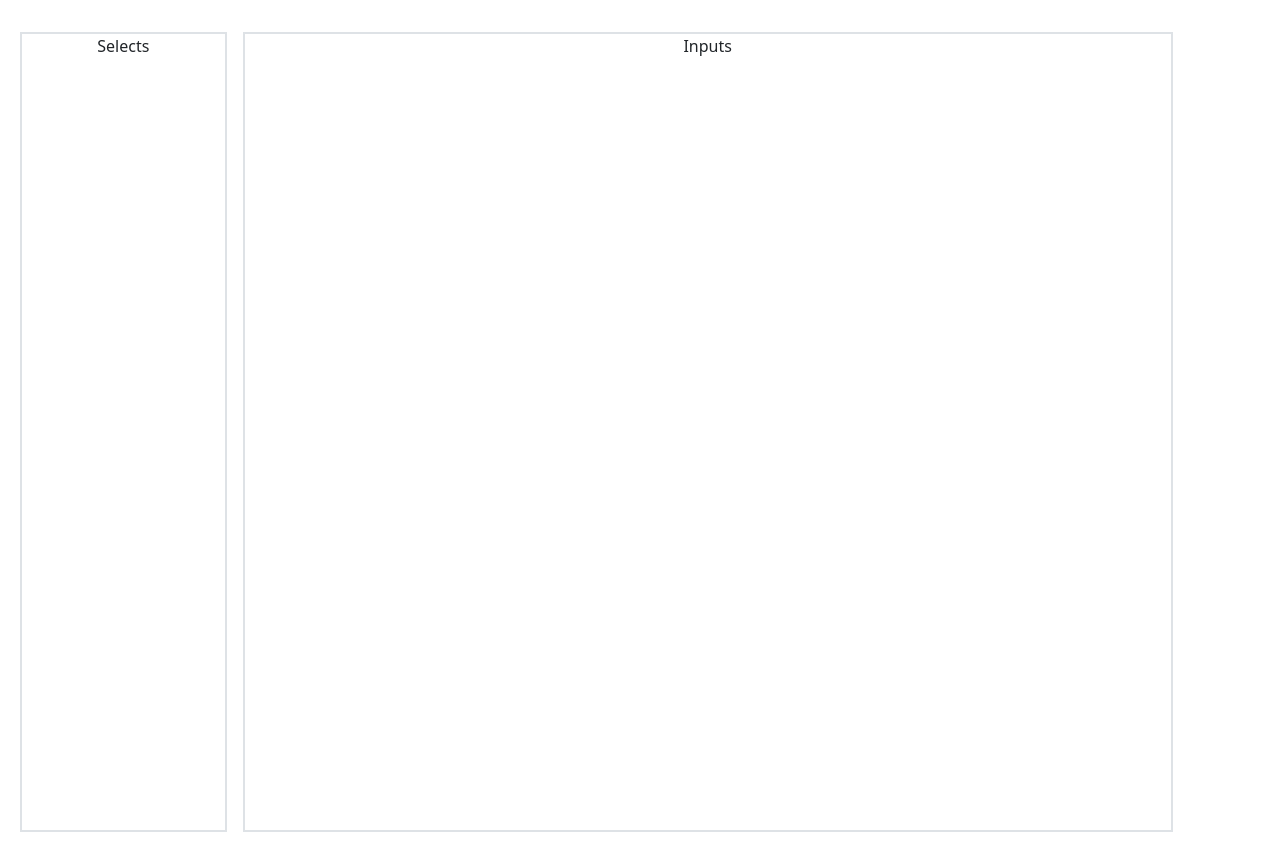
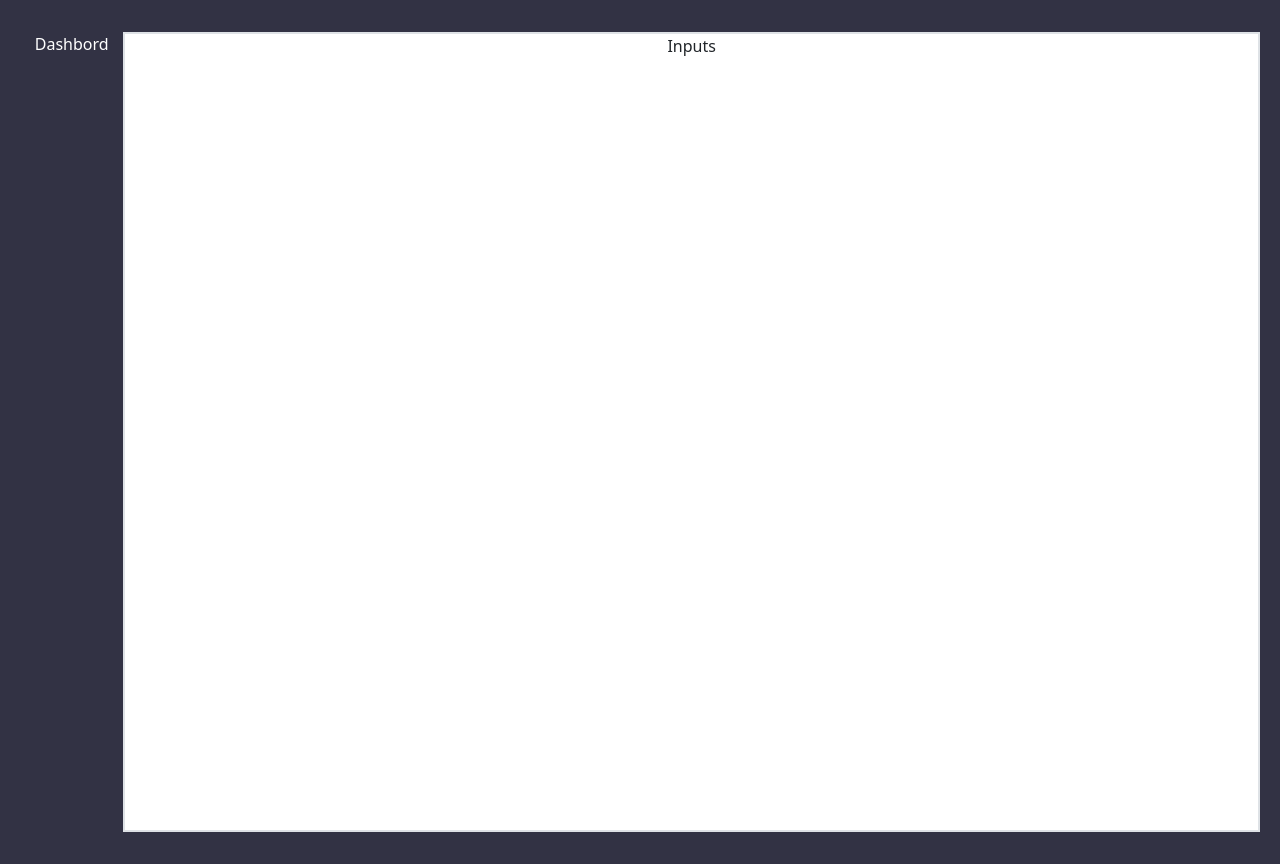
Before and after one commit to Condebasura/Consultorio, a React (Vite) app in the folder Consultorio/: page / in a window 1280 px wide. Built offline with nearby package versions, Linux system fonts and the light colour scheme.

Commit message:
Creando interfaz del usuario

```diff
--- a/Consultorio/src/App.tsx
+++ b/Consultorio/src/App.tsx
@@ -4,11 +4,14 @@ import './App.css'
 function App() {
  return(
   <>
-  <div className='caja row'>
-    <div className='selector col-lg-2 me-2 border border-2 vh-100'>
-Selects
+  <div className='caja row '>
+    <div className='selector col-lg-1   vh-100'>
+<li className='list-group-item text-white'>Dashbord</li>
+
+
+
     </div>
-    <div className='inputs col-lg-9 ms-2 border border-2 vh-100 '>
+    <div className='inputs col-lg-11  border border-2 bg-white vh-100 '>
 Inputs
     </div>
 
--- a/Consultorio/src/index.css
+++ b/Consultorio/src/index.css
@@ -1,4 +1,5 @@
 #root {
 margin: 0;
  max-width: 100% !important;
+ background-color: rgb(50, 50, 68);
 }
```
